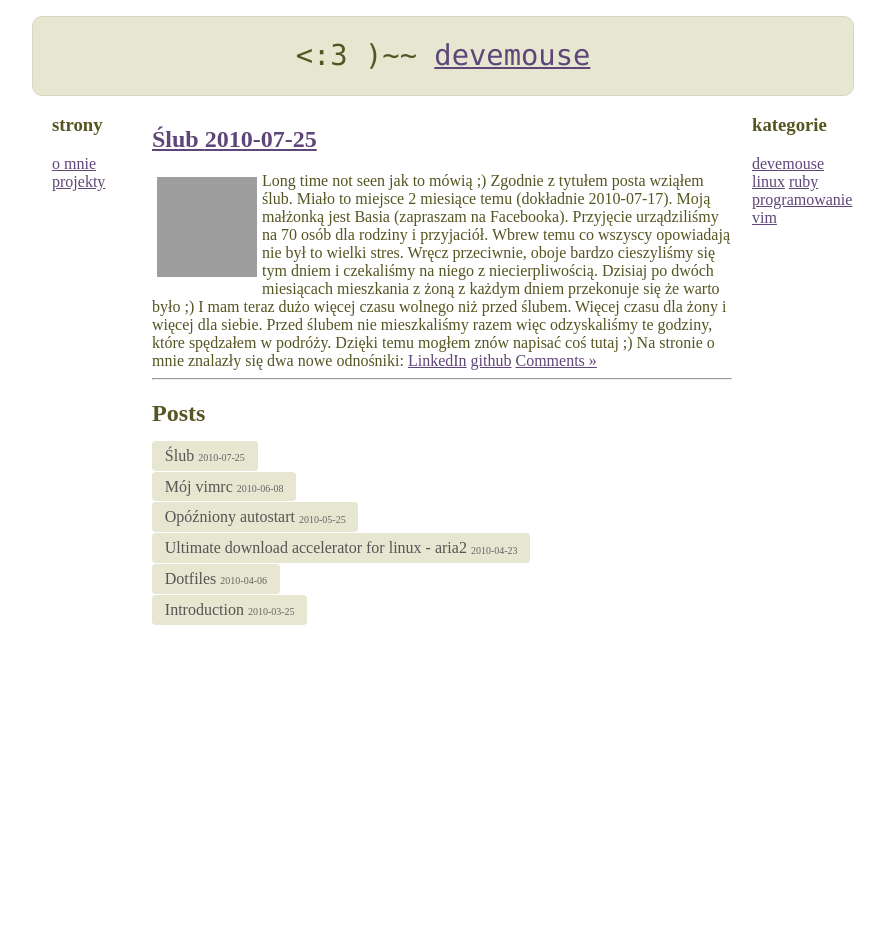
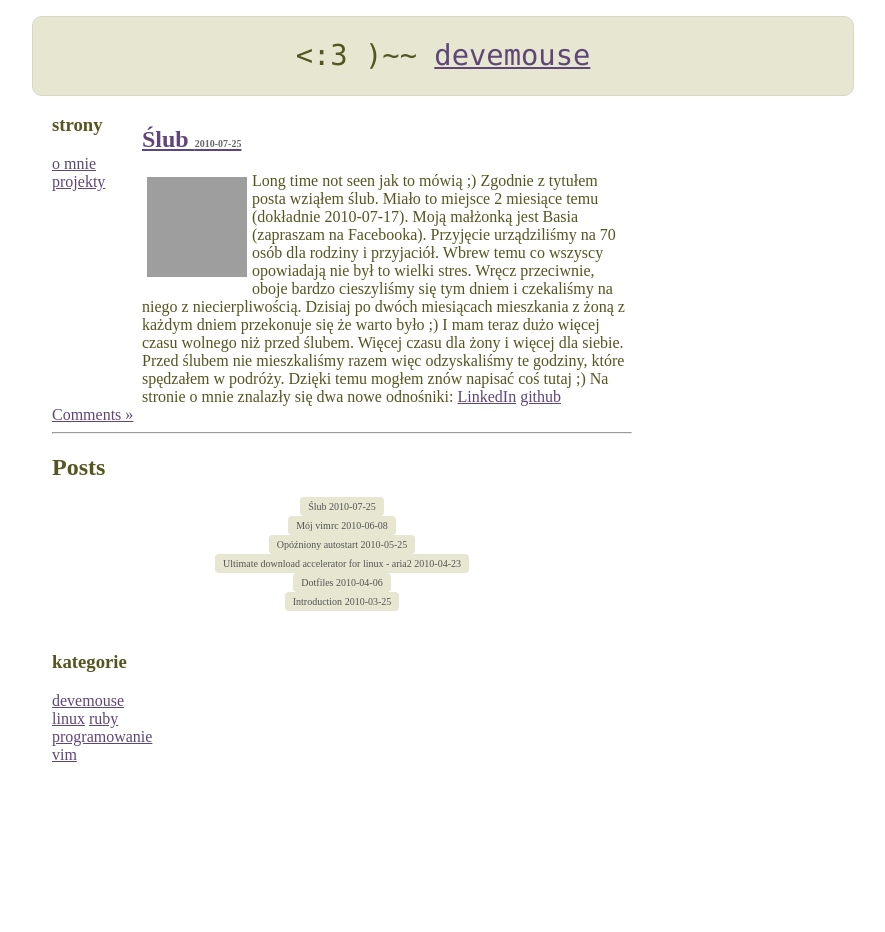
Before and after one commit to devemouse/devemouse.github.com, a Jekyll site: the page built from index.html, in a window 1280 px wide. Shown: the whole page, without its empty margins (198-1083 px from the left). Built offline with Jekyll 4.4.1, drawn with Linux system fonts in a browser that asks for light colours; Markdown is read by kramdown in place of the engine named in the settings; before the commit the page ends 900 px from its top, so only the background shows below that; grey boxes are pictures that could not be loaded.

Commit message:
updated css

```diff
--- a/css/default.css
+++ b/css/default.css
@@ -69,7 +69,7 @@
      background: #D6D6C1;
   }
 
-  .posts_list time {
+  .posts_list,.post_title time {
      text-align: center;
      color: #666;
      margin-bottom: 15px;
@@ -119,6 +119,7 @@
    border-bottom-left-radius: 10px;
 }
 
+h2.post_title
 
 .center,.left,.right {
    display:inline;
```
